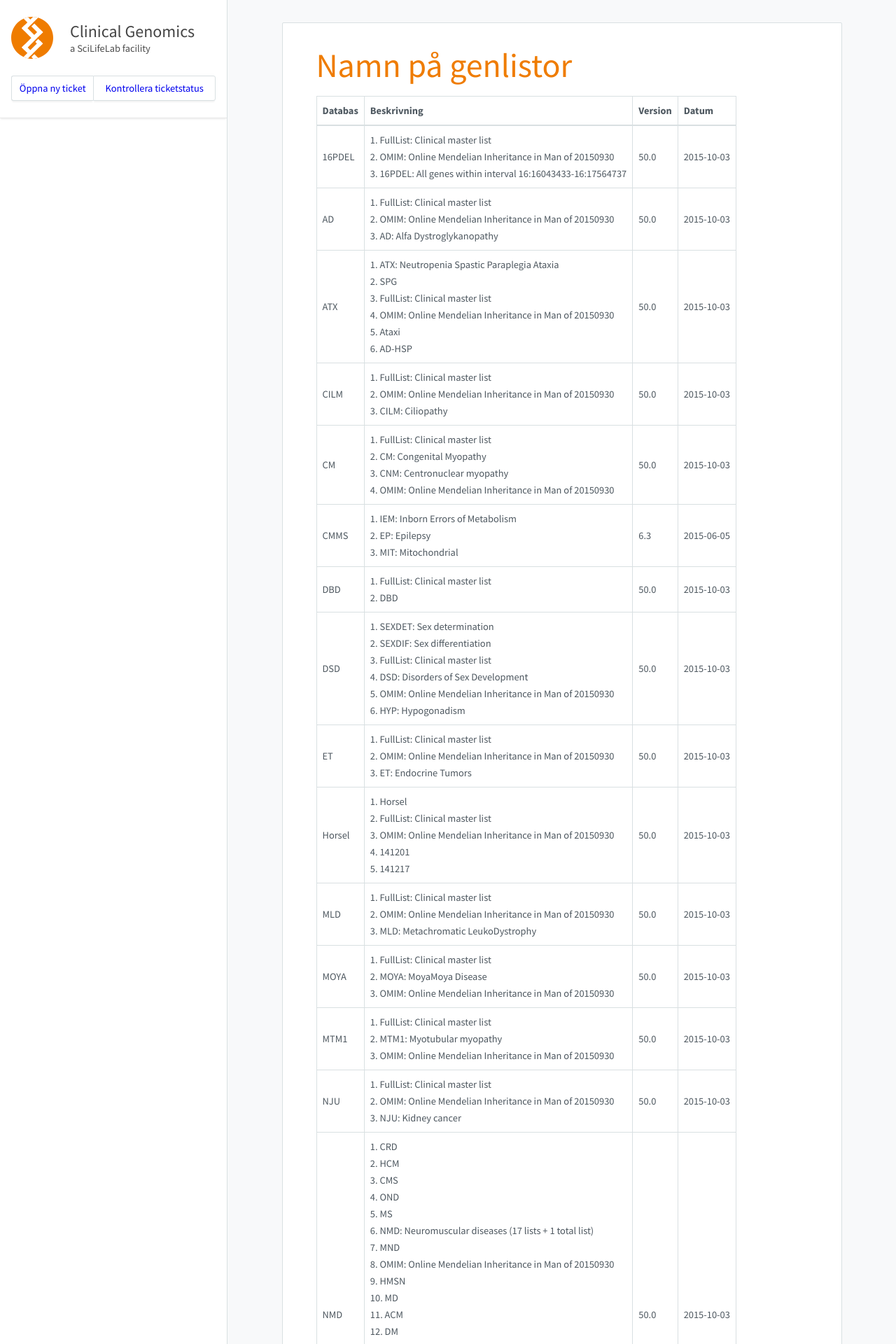
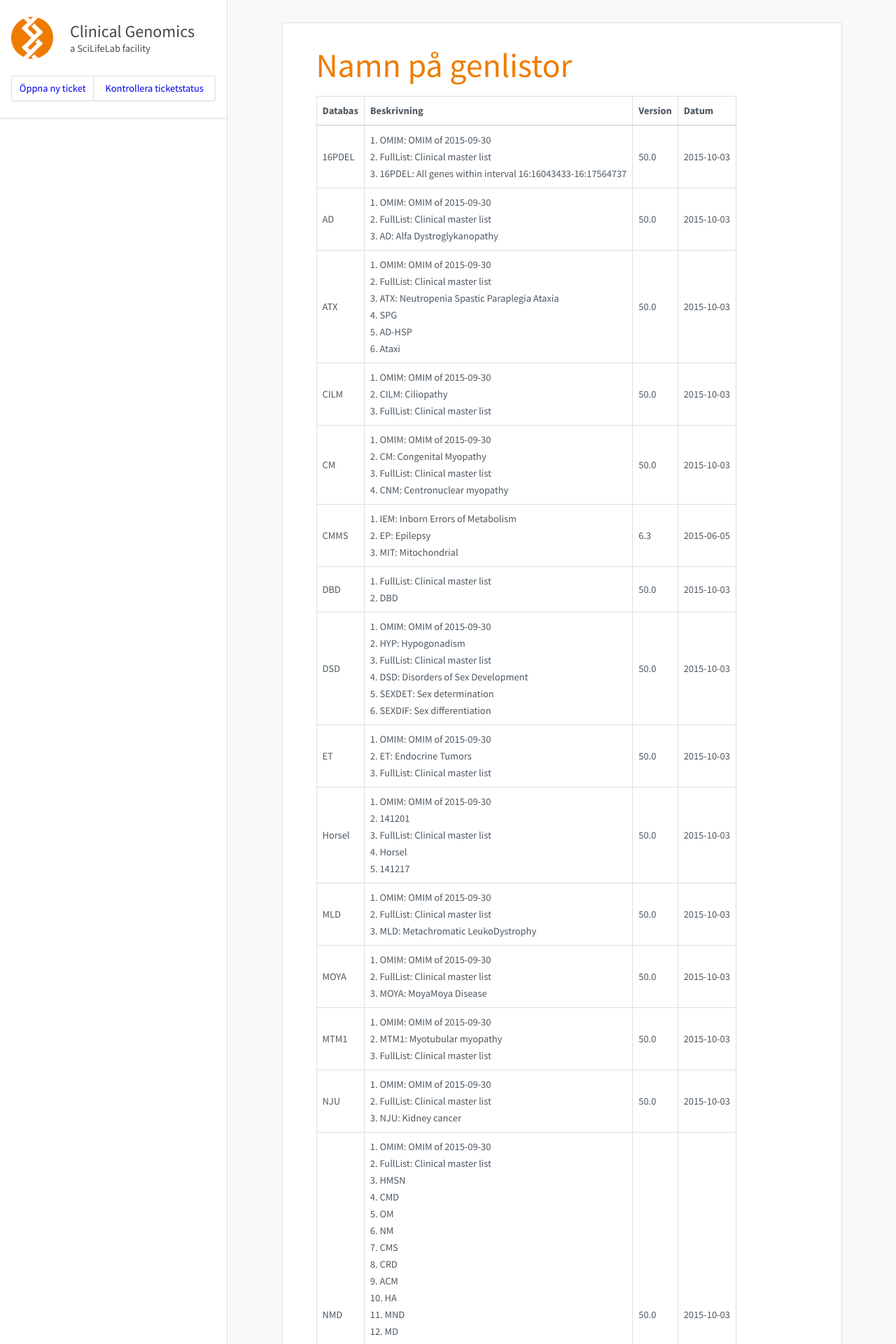
Before and after one commit to Clinical-Genomics/clinical-genomics.github.io, a Jekyll site: the page built from _pages/namnpagenlistor.md, in a window 1280 px wide. Shown: the top 1920 px of the page at 70% size. Built offline with Jekyll 4.4.1, drawn with Linux system fonts in a browser that asks for light colours; nearby versions of some CDN libraries; some of the changed text lies outside the part shown.

Commit message:
Update to cust000-Clinical_master_list.txt

```diff
--- a/_pages/namnpagenlistor.md
+++ b/_pages/namnpagenlistor.md
@@ -8,25 +8,25 @@ title: Namn på genlistor
 
 |Databas|Beskrivning|Version|Datum|
 |---|---|---|---|
-|16PDEL|1. FullList: Clinical master list<br />2. OMIM: Online Mendelian Inheritance in Man of 20150930<br />3. 16PDEL: All genes within interval 16:16043433-16:17564737<br />|50.0|2015-10-03|
-|AD|1. FullList: Clinical master list<br />2. OMIM: Online Mendelian Inheritance in Man of 20150930<br />3. AD: Alfa Dystroglykanopathy<br />|50.0|2015-10-03|
-|ATX|1. ATX: Neutropenia Spastic Paraplegia Ataxia<br />2. SPG<br />3. FullList: Clinical master list<br />4. OMIM: Online Mendelian Inheritance in Man of 20150930<br />5. Ataxi<br />6. AD-HSP<br />|50.0|2015-10-03|
-|CILM|1. FullList: Clinical master list<br />2. OMIM: Online Mendelian Inheritance in Man of 20150930<br />3. CILM: Ciliopathy<br />|50.0|2015-10-03|
-|CM|1. FullList: Clinical master list<br />2. CM: Congenital Myopathy<br />3. CNM: Centronuclear myopathy<br />4. OMIM: Online Mendelian Inheritance in Man of 20150930<br />|50.0|2015-10-03|
+|16PDEL|1. OMIM: OMIM of 2015-09-30<br />2. FullList: Clinical master list<br />3. 16PDEL: All genes within interval 16:16043433-16:17564737<br />|50.0|2015-10-03|
+|AD|1. OMIM: OMIM of 2015-09-30<br />2. FullList: Clinical master list<br />3. AD: Alfa Dystroglykanopathy<br />|50.0|2015-10-03|
+|ATX|1. OMIM: OMIM of 2015-09-30<br />2. FullList: Clinical master list<br />3. ATX: Neutropenia Spastic Paraplegia Ataxia<br />4. SPG<br />5. AD-HSP<br />6. Ataxi<br />|50.0|2015-10-03|
+|CILM|1. OMIM: OMIM of 2015-09-30<br />2. CILM: Ciliopathy<br />3. FullList: Clinical master list<br />|50.0|2015-10-03|
+|CM|1. OMIM: OMIM of 2015-09-30<br />2. CM: Congenital Myopathy<br />3. FullList: Clinical master list<br />4. CNM: Centronuclear myopathy<br />|50.0|2015-10-03|
 |CMMS|1. IEM: Inborn Errors of Metabolism<br />2. EP: Epilepsy<br />3. MIT: Mitochondrial<br />|6.3|2015-06-05|
 |DBD|1. FullList: Clinical master list<br />2. DBD<br />|50.0|2015-10-03|
-|DSD|1. SEXDET: Sex determination<br />2. SEXDIF: Sex differentiation<br />3. FullList: Clinical master list<br />4. DSD: Disorders of Sex Development<br />5. OMIM: Online Mendelian Inheritance in Man of 20150930<br />6. HYP: Hypogonadism<br />|50.0|2015-10-03|
-|ET|1. FullList: Clinical master list<br />2. OMIM: Online Mendelian Inheritance in Man of 20150930<br />3. ET: Endocrine Tumors<br />|50.0|2015-10-03|
-|Horsel|1. Horsel<br />2. FullList: Clinical master list<br />3. OMIM: Online Mendelian Inheritance in Man of 20150930<br />4. 141201<br />5. 141217<br />|50.0|2015-10-03|
-|MLD|1. FullList: Clinical master list<br />2. OMIM: Online Mendelian Inheritance in Man of 20150930<br />3. MLD: Metachromatic LeukoDystrophy<br />|50.0|2015-10-03|
-|MOYA|1. FullList: Clinical master list<br />2. MOYA: MoyaMoya Disease<br />3. OMIM: Online Mendelian Inheritance in Man of 20150930<br />|50.0|2015-10-03|
-|MTM1|1. FullList: Clinical master list<br />2. MTM1: Myotubular myopathy<br />3. OMIM: Online Mendelian Inheritance in Man of 20150930<br />|50.0|2015-10-03|
-|NJU|1. FullList: Clinical master list<br />2. OMIM: Online Mendelian Inheritance in Man of 20150930<br />3. NJU: Kidney cancer<br />|50.0|2015-10-03|
-|NMD|1. CRD<br />2. HCM<br />3. CMS<br />4. OND<br />5. MS<br />6. NMD: Neuromuscular diseases (17 lists + 1 total list)<br />7. MND<br />8. OMIM: Online Mendelian Inheritance in Man of 20150930<br />9. HMSN<br />10. MD<br />11. ACM<br />12. DM<br />13. IC<br />14. NM<br />15. HA<br />16. OM<br />17. FullList: Clinical master list<br />18. HP<br />19. CM: Congenital Myopathy<br />20. MM<br />21. CMD<br />|50.0|2015-10-03|
-|OMIM|1. FullList: Clinical master list<br />2. OMIM: Online Mendelian Inheritance in Man of 20150930<br />|50.0|2015-10-03|
-|ORO|1. FullList: Clinical master list<br />2. OMIM: Online Mendelian Inheritance in Man of 20150930<br />3. ORO: Oro-facial-digital syndrome<br />|50.0|2015-10-03|
-|PAF1|1. FullList: Clinical master list<br />2. PAF1: RNA polymerase II-associated factor<br />3. OMIM: Online Mendelian Inheritance in Man of 20150930<br />|50.0|2015-10-03|
-|PID|1. PIDCAD: PID Candidates<br />2. FullList: Clinical master list<br />3. PID: Primary Immune Deficiency<br />|7.0|2015-08-31|
-|SCN|1. FullList: Clinical master list<br />2. SCN: Neutropenia<br />3. OMIM: Online Mendelian Inheritance in Man of 20150930<br />|50.0|2015-10-03|
-|SHANK1|1. FullList: Clinical master list<br />2. OMIM: Online Mendelian Inheritance in Man of 20150930<br />3. SHANK1: SH3 and multiple ankyrin repeat domains 1<br />|50.0|2015-10-03|
-|SKD|1. FullList: Clinical master list<br />2. SKD: Skeletal dysplasia<br />3. OMIM: Online Mendelian Inheritance in Man of 20150930<br />|50.0|2015-10-03|
+|DSD|1. OMIM: OMIM of 2015-09-30<br />2. HYP: Hypogonadism<br />3. FullList: Clinical master list<br />4. DSD: Disorders of Sex Development<br />5. SEXDET: Sex determination<br />6. SEXDIF: Sex differentiation<br />|50.0|2015-10-03|
+|ET|1. OMIM: OMIM of 2015-09-30<br />2. ET: Endocrine Tumors<br />3. FullList: Clinical master list<br />|50.0|2015-10-03|
+|Horsel|1. OMIM: OMIM of 2015-09-30<br />2. 141201<br />3. FullList: Clinical master list<br />4. Horsel<br />5. 141217<br />|50.0|2015-10-03|
+|MLD|1. OMIM: OMIM of 2015-09-30<br />2. FullList: Clinical master list<br />3. MLD: Metachromatic LeukoDystrophy<br />|50.0|2015-10-03|
+|MOYA|1. OMIM: OMIM of 2015-09-30<br />2. FullList: Clinical master list<br />3. MOYA: MoyaMoya Disease<br />|50.0|2015-10-03|
+|MTM1|1. OMIM: OMIM of 2015-09-30<br />2. MTM1: Myotubular myopathy<br />3. FullList: Clinical master list<br />|50.0|2015-10-03|
+|NJU|1. OMIM: OMIM of 2015-09-30<br />2. FullList: Clinical master list<br />3. NJU: Kidney cancer<br />|50.0|2015-10-03|
+|NMD|1. OMIM: OMIM of 2015-09-30<br />2. FullList: Clinical master list<br />3. HMSN<br />4. CMD<br />5. OM<br />6. NM<br />7. CMS<br />8. CRD<br />9. ACM<br />10. HA<br />11. MND<br />12. MD<br />13. HCM<br />14. MM<br />15. IC<br />16. NMD: Neuromuscular diseases (17 lists + 1 total list)<br />17. CM: Congenital Myopathy<br />18. OND<br />19. HP<br />20. DM<br />21. MS<br />|50.0|2015-10-03|
+|OMIM|1. OMIM: OMIM of 2015-09-30<br />2. FullList: Clinical master list<br />|50.0|2015-10-03|
+|ORO|1. OMIM: OMIM of 2015-09-30<br />2. ORO: Oro-facial-digital syndrome<br />3. FullList: Clinical master list<br />|50.0|2015-10-03|
+|PAF1|1. OMIM: OMIM of 2015-09-30<br />2. FullList: Clinical master list<br />3. PAF1: RNA polymerase II-associated factor<br />|50.0|2015-10-03|
+|PID|1. PID: Primary Immune Deficiency<br />2. FullList: Clinical master list<br />3. PIDCAD: PID Candidates<br />|7.0|2015-08-31|
+|SCN|1. OMIM: OMIM of 2015-09-30<br />2. SCN: Neutropenia<br />3. FullList: Clinical master list<br />|50.0|2015-10-03|
+|SHANK1|1. OMIM: OMIM of 2015-09-30<br />2. FullList: Clinical master list<br />3. SHANK1: SH3 and multiple ankyrin repeat domains 1<br />|50.0|2015-10-03|
+|SKD|1. OMIM: OMIM of 2015-09-30<br />2. FullList: Clinical master list<br />3. SKD: Skeletal dysplasia<br />|50.0|2015-10-03|
```
